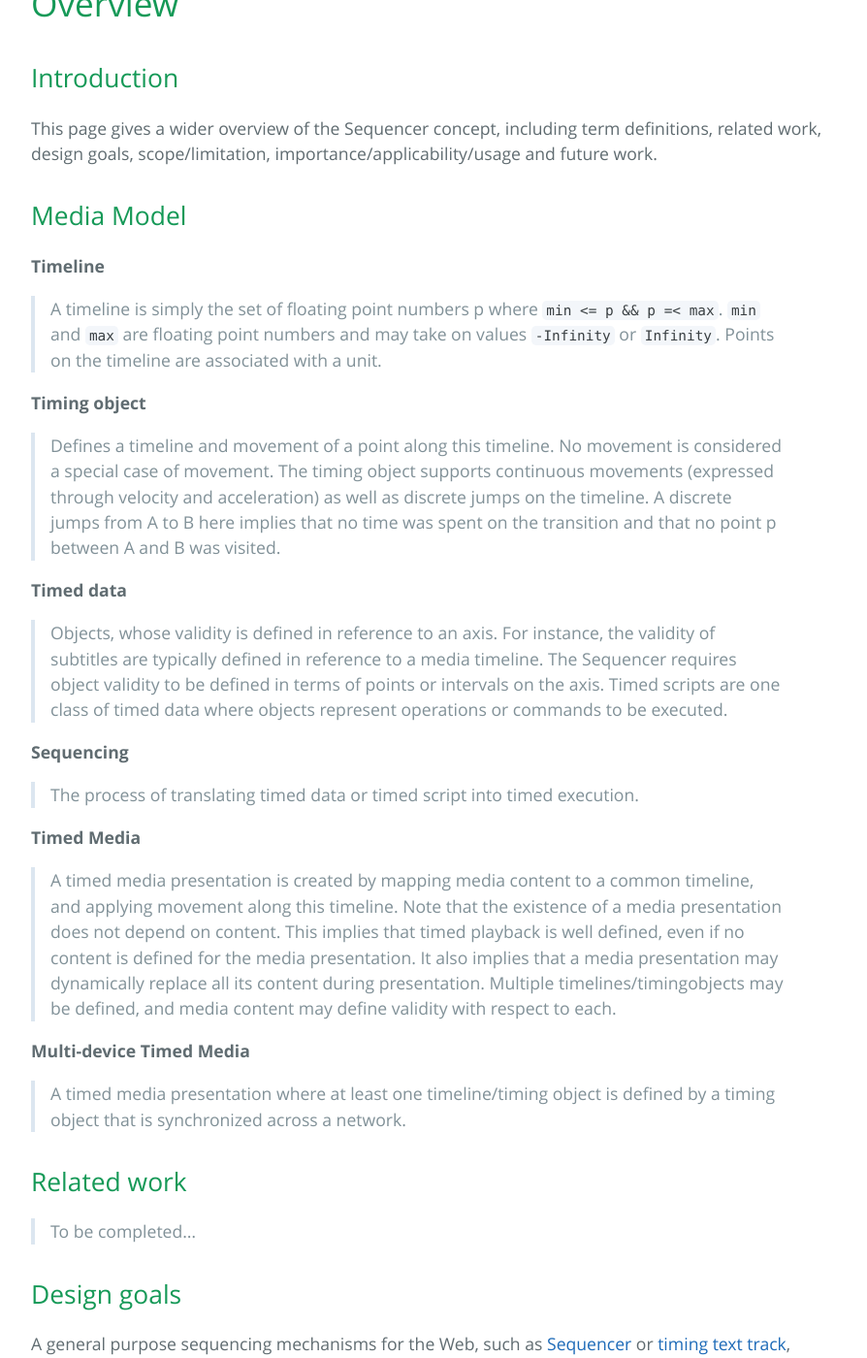
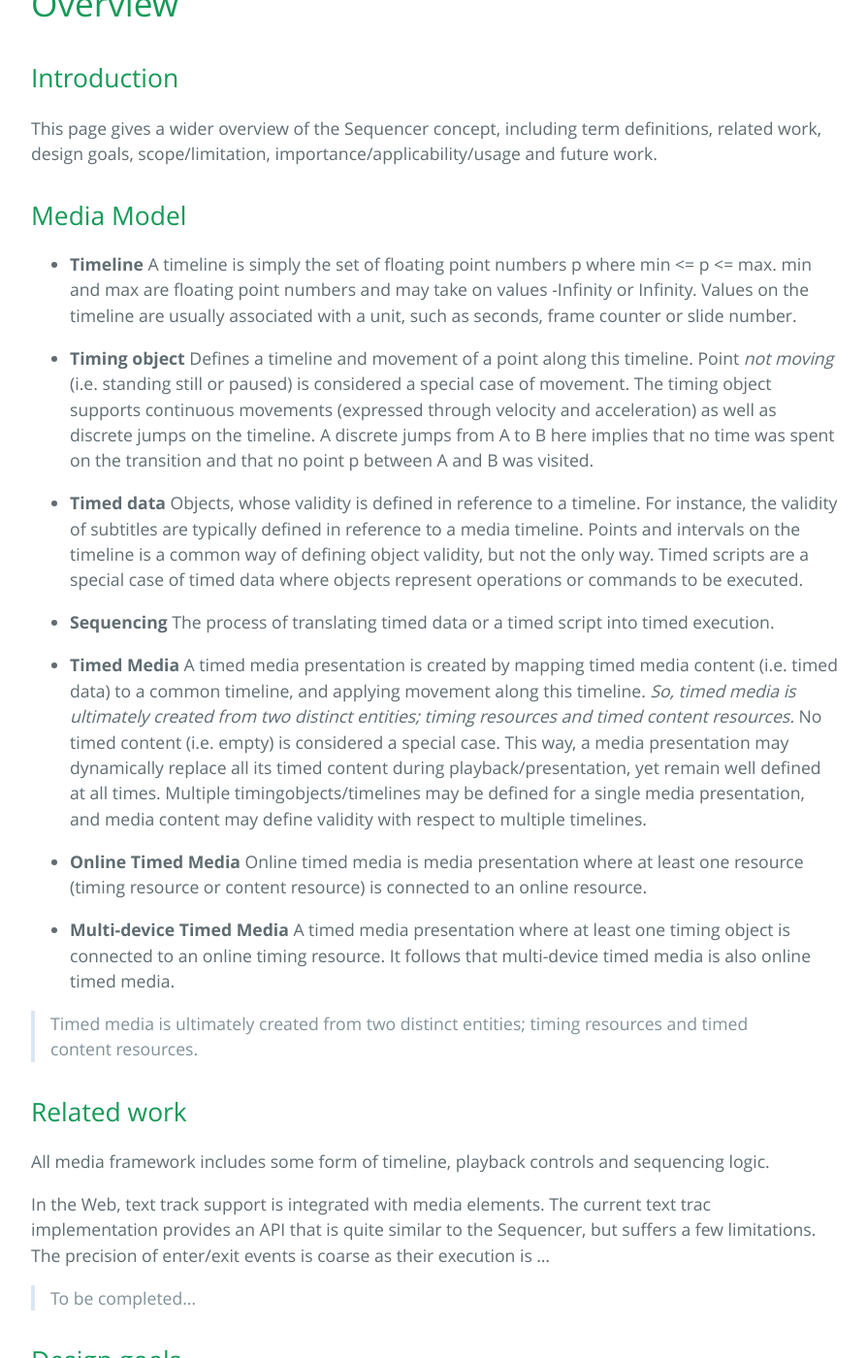
Before and after one commit to webtiming/sequencer, a Jekyll site: the page built from overview.md, in a window 1280 px wide and 1400 px high, scrolled down 342 px. Shown: the whole window at 97% size, without its empty margins (192-1086 px from the left). Built offline with Jekyll 4.4.1, drawn with Linux system fonts in a browser that asks for light colours; Markdown is read by kramdown in place of the engine named in the settings; some of the changed text lies outside the part shown.

Commit message:
wrote media model

```diff
--- a/overview.md
+++ b/overview.md
@@ -8,32 +8,37 @@ This page gives a wider overview of the Sequencer concept, including term defini
 
 ## Media Model
 
-**Timeline**
-> A timeline is simply the set of floating point numbers p where <code>min <= p && p =< max</code>. <code>min</code> and <code>max</code> are floating point numbers and may take on values <code>-Infinity</code> or <code>Infinity</code>. Points on the timeline are associated with a unit.
+- **Timeline** A timeline is simply the set of floating point numbers p where min \<= p \<= max. min and max are floating point numbers and may take on values -Infinity or Infinity. Values on the timeline are usually associated with a unit, such as seconds, frame counter or slide number.
 
-**Timing object**
-> Defines a timeline and movement of a point along this timeline. No movement is considered a special case of movement. The timing object supports continuous movements (expressed through velocity and acceleration) as well as discrete jumps on the timeline. A discrete jumps from A to B here implies that no time was spent on the transition and that no point p between A and B was visited.
+- **Timing object** Defines a timeline and movement of a point along this timeline. Point *not moving* (i.e. standing still or paused) is considered a special case of movement. The timing object supports continuous movements (expressed through velocity and acceleration) as well as discrete jumps on the timeline. A discrete jumps from A to B here implies that no time was spent on the transition and that no point p between A and B was visited.
 
-**Timed data**
-> Objects, whose validity is defined in reference to an axis. For instance, the validity of subtitles are typically defined in reference to a media timeline. The Sequencer requires object validity to be defined in terms of points or intervals on the axis. Timed scripts are one class of timed data where objects represent operations or commands to be executed.
+- **Timed data** Objects, whose validity is defined in reference to a timeline. For instance, the validity of subtitles are typically defined in reference to a media timeline. Points and intervals on the timeline is a common way of defining object validity, but not the only way. Timed scripts are a special case of timed data where objects represent operations or commands to be executed.
 
-**Sequencing**
-> The process of translating timed data or timed script into timed execution.
+- **Sequencing** The process of translating timed data or a timed script into timed execution.
 
-**Timed Media**
-> A timed media presentation is created by mapping media content to a common timeline, and applying movement along this timeline. Note that the existence of a media presentation does not depend on content. This implies that timed playback is well defined, even if no content is defined for the media presentation. It also implies that a media presentation may dynamically replace all its content during presentation. Multiple timelines/timingobjects may be defined, and media content may define validity with respect to each.
+- **Timed Media** A timed media presentation is created by mapping timed media content (i.e. timed data) to a common timeline, and applying movement along this timeline. *So, timed media is ultimately created from two distinct entities; timing resources and timed content resources.* No timed content (i.e. empty) is considered a special case. This way, a media presentation may dynamically replace all its timed content during playback/presentation, yet remain well defined at all times. Multiple timingobjects/timelines may be defined for a single media presentation, and media content may define validity with respect to multiple timelines.
 
-**Multi-device Timed Media**
-> A timed media presentation where at least one timeline/timing object is defined by a timing object that is synchronized across a network.
+- **Online Timed Media** Online timed media is media presentation where at least one resource (timing resource or content resource) is connected to an online resource.
 
+- **Multi-device Timed Media** A timed media presentation where at least one timing object is connected to an online timing resource. It follows that multi-device timed media is also online timed media.
+
+> Timed media is ultimately created from two distinct entities; timing resources and timed content resources.
 
 ## Related work
+
+All media framework includes some form of timeline, playback controls and sequencing logic.
+
+In the Web, text track support is integrated with media elements. The current text trac implementation provides an API that is quite similar to the Sequencer, but suffers a few limitations. The precision of enter/exit events is coarse as their execution is ...
 
 > To be completed...
 
 <!--
 Sequencing functionality is already provided by existing media frameworks, for example text tracks  integrated with  media elements, audio sample scheduling within the Web Audio API [[WEBAUDIO]], or timegraph traversal within SMIL Timing [[SMIL3]].
+
+limited to points and intervals
 -->
+
+
 
 ## Design goals
 
@@ -54,14 +59,8 @@ Below we list important design goals for a general purpose sequencing mechanism
 - **Simple usage**
 
 
-# Scope and limitations
 
-<!--
-- expanding the scope from subtitles
-- limited scopt to intervals
--->
 
-> To be completed...
 
 
 # Importance
@@ -85,6 +84,8 @@ In short, the sequencing mechanism should be made available as a generic program
 
 # Applicability and usage
 
+<!-- various topic from chess demo exercise -->
+
 > To be completed...
 
 
```
